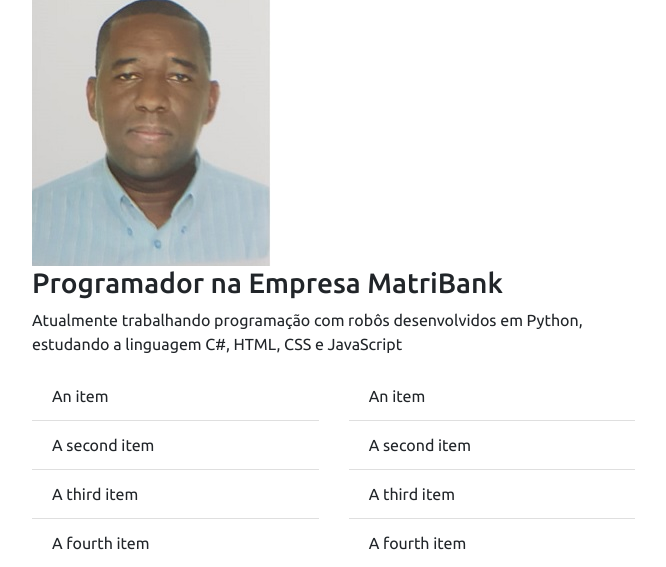
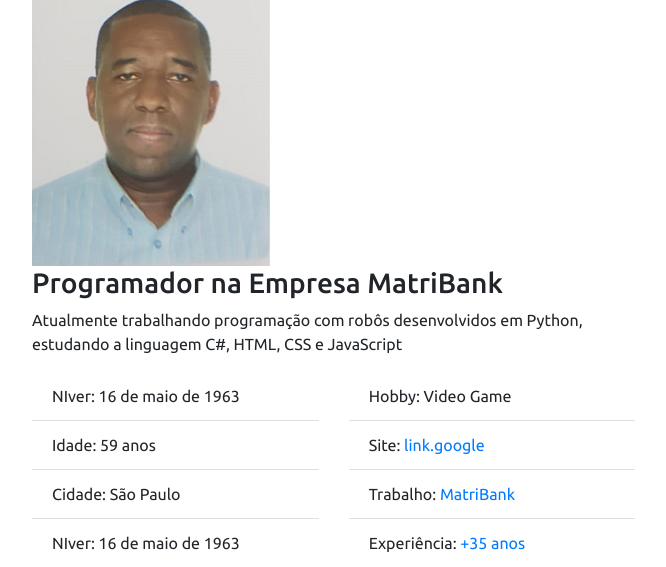
Before and after one commit to caalli/Projeto_Portfolio, a Flask app: page / in a window 1280 px wide. Shown: the part 975-1542 px from the top of the page, without its empty margins (283-949 px from the left). Run offline with Flask 2, Linux system fonts and the light colour scheme; some libraries are stand-ins or nearby versions.

Commit message:
Atualização 15/02/2023

```diff
--- a/static/style.css
+++ b/static/style.css
@@ -188,3 +188,20 @@ i.menu-mobile {
         margin-left: 0;
     }
 }
+
+*::-webkit-scrollbar{
+
+    width: 10px;
+}
+*::-webkit-scrollbar-track{
+
+    width: 12px;
+    box-shadow: inset 0 0 .3rem #00000050;
+background-color: #fff;
+}
+
+*::-webkit-scrollbar-thumb{
+
+        background-color: #252c90;
+        border-radius: 10%;
+}
--- a/templates/index.html
+++ b/templates/index.html
@@ -41,11 +41,11 @@
             <ul class="nav flex-column">
                 <li class="nav-item">
                   <a class="nav-link active" aria-current="page"
-                  href="#"><i class= "bi bi-house" aria-hidden="true"></i> Inicio</a>
+                  href="#inicio"><i class= "bi bi-house" aria-hidden="true"></i> Inicio</a>
                 </li>
 
                 <li class="nav-item">
-                  <a class="nav-link" href="#"><i class = "bi bi-person"></i>Sobre</a>
+                  <a class="nav-link" href="#sobre"><i class = "bi bi-person"></i>Sobre</a>
                 </li>
 
                 <li class="nav-item">
@@ -85,7 +85,7 @@
                 <div id = "arraste" class = "d-flex aligh-items-center">
                     <i class = "bi bi-arrow-down text-white pe-2 fs-2"
                     aria-hidden = "true"></i>
-                    <a href = "">Arrate para mais</a>
+                    <a href = "#sobre">Arrate para mais</a>
                 </div>
             </div>
 
@@ -112,21 +112,37 @@
 
                         <div class="row">
                             <div class="col-md-6">
-                                <ul class="list-group list-group-flush">
-                                    <li class="list-group-item">An item</li>
-                                    <li class="list-group-item">A second item</li>
-                                    <li class="list-group-item">A third item</li>
-                                    <li class="list-group-item">A fourth item</li>
+                                <ul class="list-group list-group-flush fs-5">
+                                    <li class="list-group-item">
+                                       NIver: <span class="fw-lighter">16 de maio de 1963</span>
+                                    </li>
+                                    <li class="list-group-item">
+                                        Idade: <span class="fw-lighter">59 anos</span>
+                                    </li>
+                                    <li class="list-group-item">
+                                        Cidade: <span class="fw-lighter">São Paulo</span>
+                                    </li>
+                                    <li class="list-group-item">
+                                        NIver: <span class="fw-lighter">16 de maio de 1963</span>
+                                    </li>
                                   </ul>
 
                             </div>
 
                             <div class="col-md-6">
-                                <ul class="list-group list-group-flush">
-                                    <li class="list-group-item">An item</li>
-                                    <li class="list-group-item">A second item</li>
-                                    <li class="list-group-item">A third item</li>
-                                    <li class="list-group-item">A fourth item</li>
+                                <ul class="list-group list-group-flush fs-5">
+                                    <li class="list-group-item">
+                                        Hobby: <span class="fw-lighter">Video Game</span>
+                                    </li>
+                                    <li class="list-group-item">
+                                        Site: <a href="https://www.google.com.br" target="_blank" class="fw-lighter text-decoration-none link-dark">link.google</a>
+                                    </li>
+                                    <li class="list-group-item">
+                                        Trabalho: <a href="https://www.matribank.com.br/" target="_blank" class="fw-lighter text-decoration-none link-dark">MatriBank</a>
+                                    </li>
+                                    <li class="list-group-item">
+                                        Experiência: <a href="https://www.matribank.com.br/" target="_blank" class="fw-lighter text-decoration-none link-dark">+35 anos</a>
+                                    </li>
                                   </ul>
 
                             </div>
```
